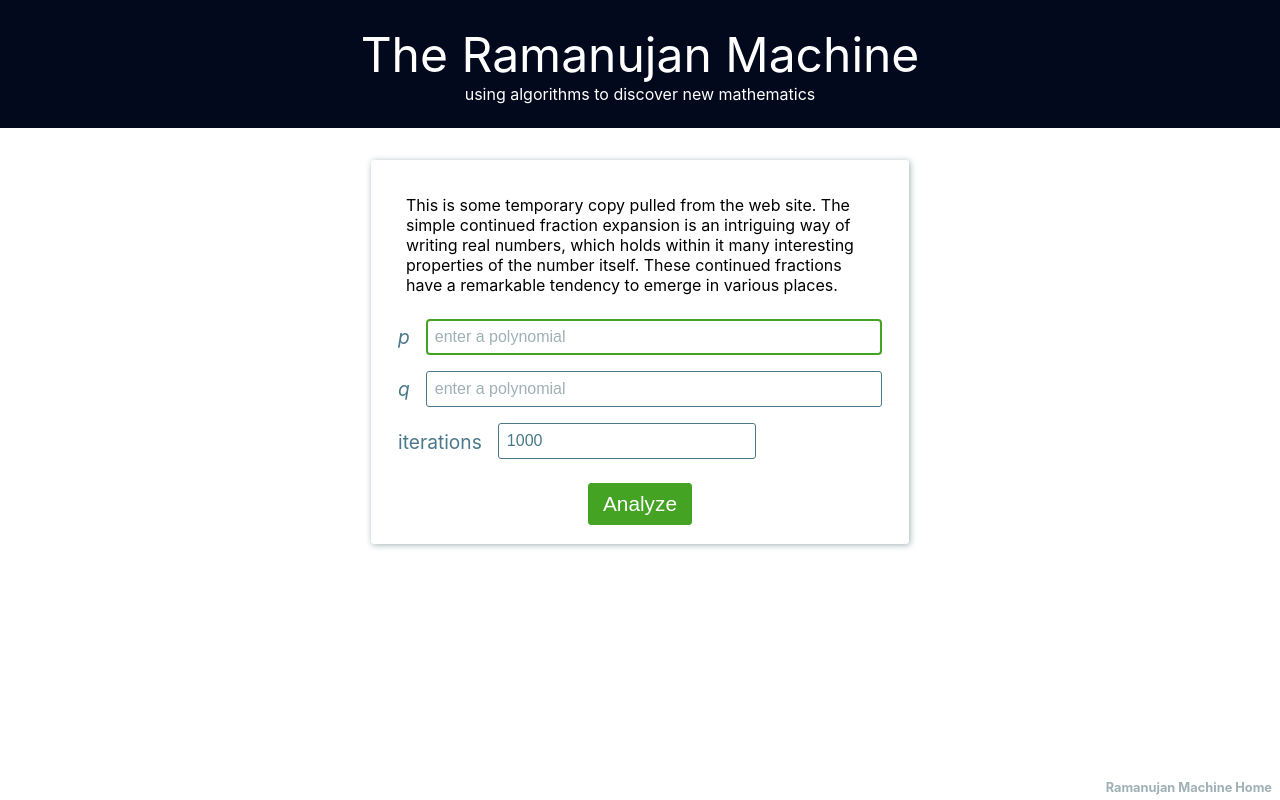
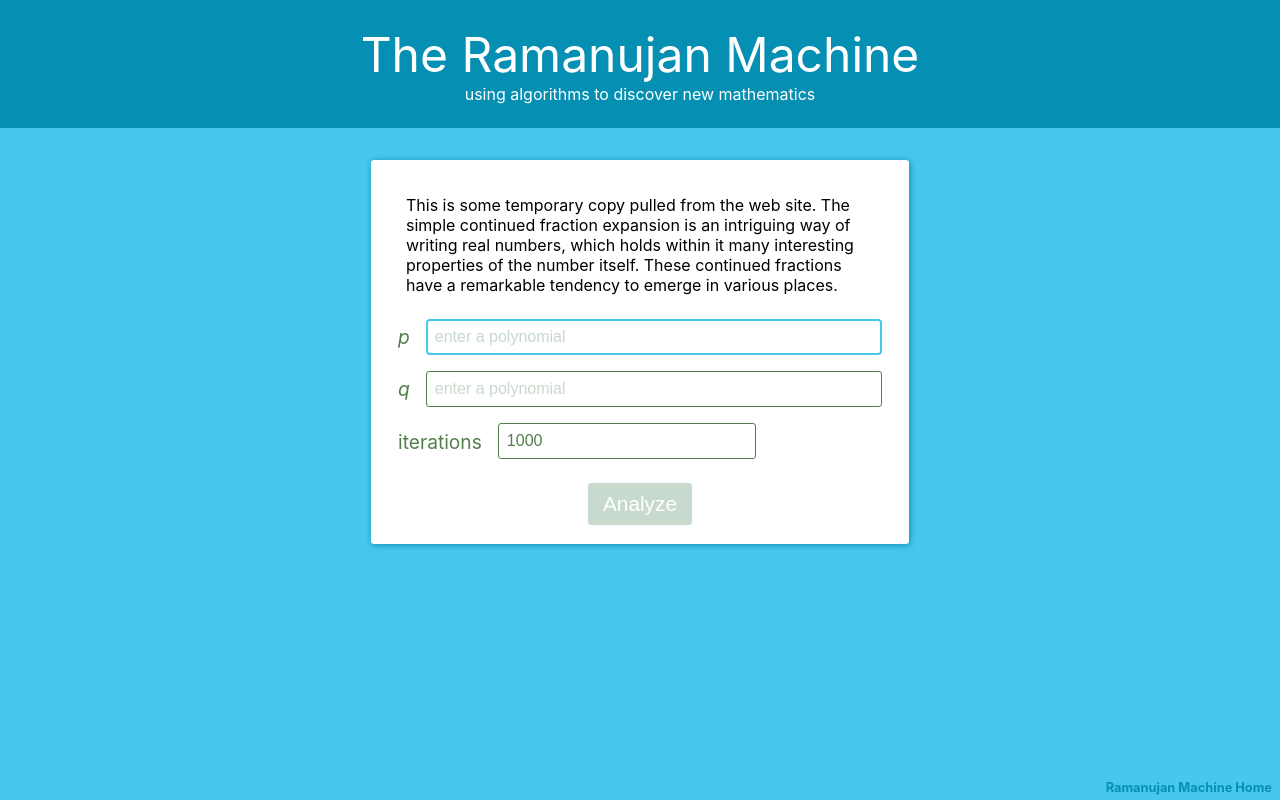
Before and after one commit to RamanujanMachine/ramanujan-machine-web, a React (Create React App) app in the folder react-frontend/: page / in a window 1280 px wide. Built offline with nearby package versions, Linux system fonts and the light colour scheme.

Commit message:
base validation of form disabling button and color scheme change

```diff
--- a/react-frontend/src/App.css
+++ b/react-frontend/src/App.css
@@ -22,26 +22,33 @@
 	padding-top: 2rem;
 	width: 100%;
 	height: 100%;
+	background-color: var(--muted);
 }
 
-/* COLORS */
+/* colors and other universal defaults */
 :root {
-	--light: #d4dad6;
-	--dark: #03091c;
-	--primary: #a4da00;
-	--secondary: #45a324;
-	--info: #6cb6e7;
-	--accent1: #1b3855;
-	--accent2: #49788a;
-	--accent3: #9fb1b6;
-	--success: #2cb900;
-	--warning: #ffc732;
-	--danger: #fb0053;
 	--radius: 3px;
+
+	--dark-text: black;
+	--input-text: gray;
+	--light-text: white;
+/*
+	Alt Color Scheme
+	--neutral:#06283b;
+	--contrast: #7c9f24;
+	--bright:#6598c7;
+	--accent: #d2ced1;
+	--muted:#326229;
+*/
+	--contrast:#058fb2;
+	--accent: #f9ae33;
+	--muted:#47c7eb;
+	--neutral: #c8d9cd;
+	--bright:#527e4b;
 }
 
 .header {
-	background-color: var(--dark);
+	background-color: var(--contrast);
 	margin-top: 0rem;
 	height: 8rem;
 	display: flex;
@@ -49,7 +56,7 @@
 	align-items: center;
 	justify-content: center;
 	font-size: 3rem;
-	color: white;
+	color: var(--light-text);
 	background-size: cover;
 	position: relative;
 }
@@ -70,7 +77,7 @@
 	margin-right: auto;
 	border-radius: var(--radius);
 	background-color: white;
-	filter: drop-shadow(var(--accent3) 1px 1px 0.2rem);
+	filter: drop-shadow(var(--contrast) 1px 1px 0.2rem);
 	opacity: 100%;
 }
 div.form p {
@@ -88,67 +95,76 @@
 	text-align: left;
 }
 div.form-field.invalid {
-	color: var(--danger);
+	color: var(--accent);
 }
 div.form-field.invalid input {
-	border-color: var(--danger);
+	border-color: var(--accent);
 }
 div.form-field.invalid input:focus {
-	outline-color: var(--danger);
+	outline-color: var(--accent);
 }
 div.form-field label {
 	font-weight: 400;
 	margin-right: 1rem;
 	font-size: 1.2rem;
-	color: var(--accent2);
+	color: var(--dark-text);
 }
 div.form-field input {
 	padding: 0.5rem;
 	min-width: 240px;
 	font-size: 1rem;
-	color: var(--accent2);
-	outline-color: var(--accent2);
+	color: var(--input-text);
+	outline-color: var(--muted);
 	flex-grow: 1;
 }
 div.form-field input:focus {
-	border-color: var(--secondary);
-	outline-color: var(--secondary);
+	border-color: var(--muted);
+	outline-color: var(--muted);
 	outline-width: 2px;
 	border-width: 1px;
 }
 div.form-field input::placeholder {
-	color: var(--accent3);
+	color: var(--neutral);
 	font-size: 1rem;
 }
 button {
-	color: white;
+	color: var(--light-text);
 	font-size: 1.3rem;
 	padding: 0.5rem 0.9rem;
-	border-color: var(--secondary);
+	border-color: var(--muted);
 	border-width: thin;
 	border-style: solid;
 	width: fit-content;
-	background-color: var(--secondary);
+	background-color: var(--muted);
 	border-radius: var(--radius);
 	cursor: pointer;
 	margin-top: 1rem;
 	margin-left: auto;
 	margin-right: auto;
 }
+button:hover {
+	border-color: var(--accent);
+	background-color: var(--accent);
+}
+div.form.invalid button, div.form.invalid button:hover {
+ 	border-color: var(--neutral);
+ 	background-color: var(--neutral);
+ 	color: var(--light-text);
+}
 input {
 	border-width: thin;
 	border-radius: var(--radius);
-	border-color: var(--medium-color);
+	border-color: var(--muted);
 	padding: 2px 4px;
 	border-style: solid;
 	font-size: 0.8rem;
 }
 div.invalid input {
-	color: var(--contrast-color);
-	border-color: var(--contrast-color);
+	color: var(--bright);
+	border-color: var(--bright);
 }
 div.invalid label {
-	color: var(--contrast-color);
+	color: var(--bright);
 }
 div.link {
 	position: absolute;
@@ -157,7 +173,7 @@
 	right: 0.5rem;
 }
 div.link a {
-	color: var(--accent3);
+	color: var(--contrast);
 	font-weight: bold;
 	text-decoration: unset;
 }
--- a/react-frontend/src/components/Form.tsx
+++ b/react-frontend/src/components/Form.tsx
@@ -3,7 +3,12 @@
 
 function Form() {
 	const [iterationCount, setIterationCount] = React.useState(1000);
-
+	const [numeratorIsValid, setNumeratorValidity] = React.useState(false);
+	const [denominatorIsValid, setDenominatorValidity] = React.useState(false);
+	const [formClass, setFormClass] = React.useState('form');
+const formClassFn = () => {
+	return `${formClass} ${numeratorIsValid && denominatorIsValid ? '' : 'invalid'}`;
+}
 	let validateIterations = function (iterations: number) {
 		if (iterationCount > 10000) {
 			setIterationCount(10000);
@@ -16,7 +21,7 @@
 
 	return (
 		<div>
-			<div className="form">
+			<div className={formClassFn()}>
 				<p>
 					This is some temporary copy pulled from the web site. The simple continued fraction
 					expansion is an intriguing way of writing real numbers, which holds within it many
@@ -24,8 +29,8 @@
 					tendency to emerge in various places.{' '}
 				</p>
 
-				<PolynomialInput numerator={true}></PolynomialInput>
-				<PolynomialInput></PolynomialInput>
+				<PolynomialInput numerator={true} updateFormValidity={(fieldValidity: boolean) => setNumeratorValidity(fieldValidity)}></PolynomialInput>
+				<PolynomialInput updateFormValidity={(fieldValidity: boolean) => setDenominatorValidity(fieldValidity)}></PolynomialInput>
 				<div className="form-field">
 					<div>
 						<label>iterations</label>
--- a/react-frontend/src/components/PolynomialInput.tsx
+++ b/react-frontend/src/components/PolynomialInput.tsx
@@ -1,19 +1,25 @@
 import { parse } from 'mathjs';
 import React from 'react';
 
-function PolynomialInput({ numerator = false }: { numerator?: boolean }) {
+function PolynomialInput({ numerator = false, updateFormValidity }: { numerator?: boolean, updateFormValidity: (fieldValidity: boolean)=> void }) {
 	const [polynomial, setPolynomial] = React.useState('');
 	const [polyClass, setPolyClass] = React.useState('form-field');
 
 	let validatePolynomial = function () {
+		if(polynomial.length == 0){
+			setPolyClass('form-field invalid');
+			updateFormValidity(false);
+		} else {
 		try {
 			let a = parse(polynomial);
 			a.compile();
 			setPolyClass('form-field');
+			updateFormValidity(true);
 		} catch (e) {
 			console.log(e);
 			setPolyClass('form-field invalid');
-		}
+			updateFormValidity(false);
+		}}
 	};
 
 	return (
```
